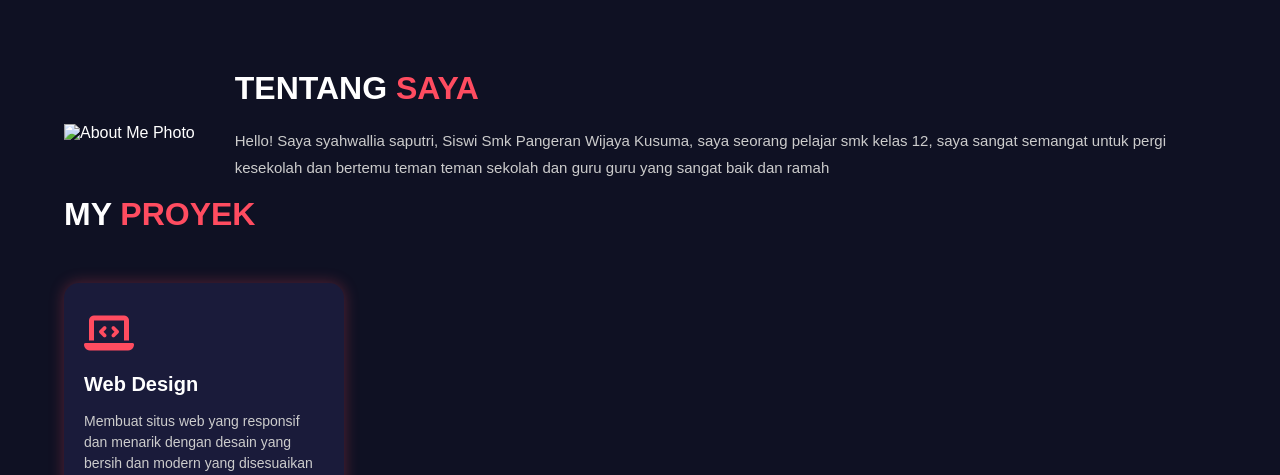
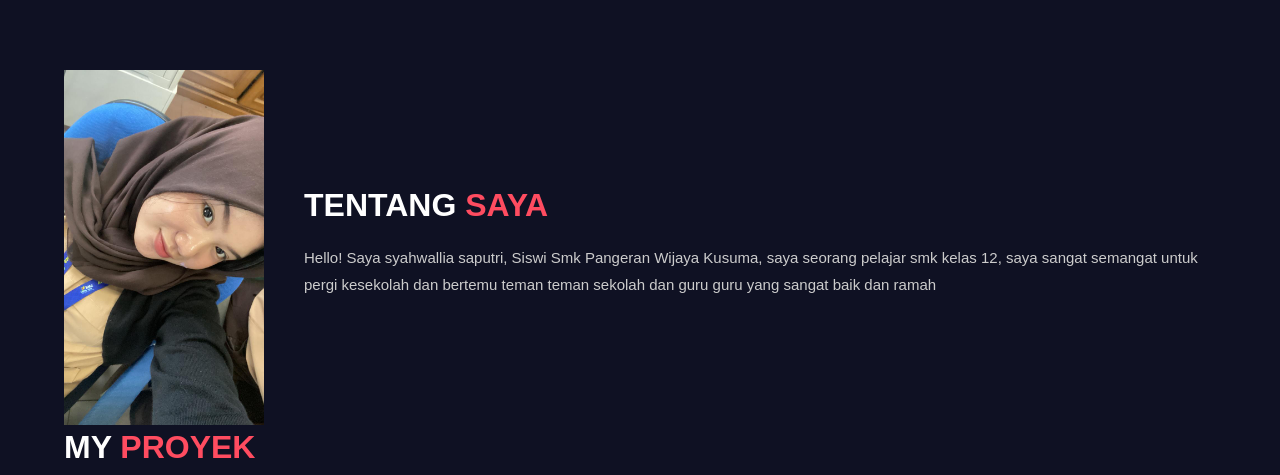
Before and after one commit to lieegiaga/portofol1o, a plain HTML site: page index.html in a window 1280 px wide. Shown: the part 357-832 px from the top of the page. Drawn offline with Linux system fonts and the light colour scheme.

Commit message:
Update index.html

```diff
--- a/index.html
+++ b/index.html
@@ -47,7 +47,7 @@
   <section class="Tentang saya" id="tentang saya">
     <div class="container about-content">
       <div class="c:\Users\SWK-04\Downloads\R.jpg">
-        <img src="c:\Users\SWK-04\Downloads\WhatsApp Image 2025-08-26 at 10.37.58.jpeg" alt="About Me Photo" width="200px"/>
+        <img src="lie.jpeg" alt="About Me Photo" width="200px"/>
       </div>
       <div class="about-text">
         <h2>TENTANG <span class="highlight">SAYA</span></h2>
```
